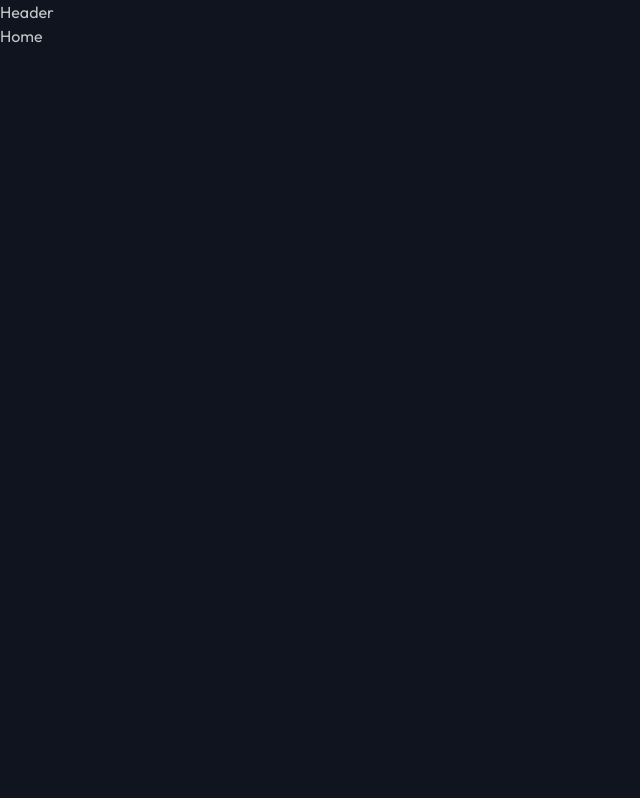
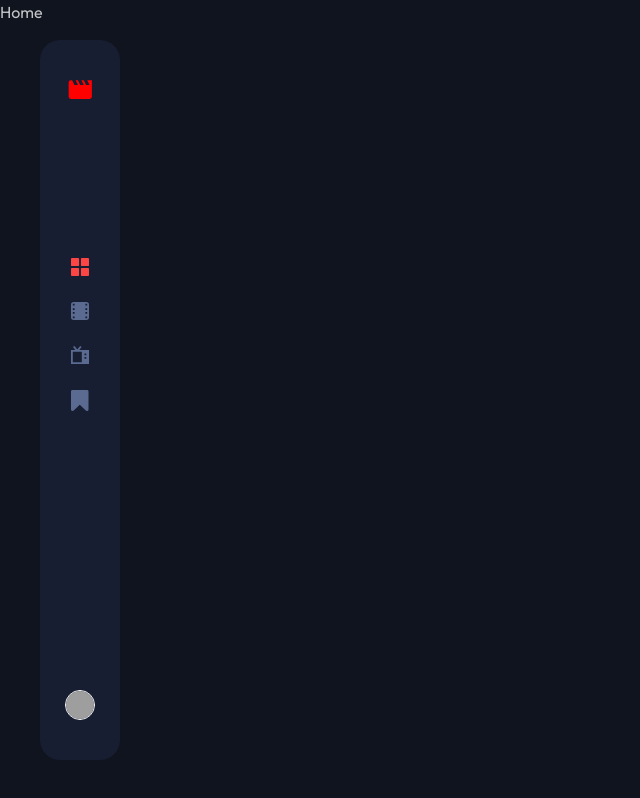
Before and after one commit to riteshkumarldh/Entertainment-web-app, a React (Vite) app: page / in a window 1280 px wide. Shown: the whole page, without its empty margins (0-640 px from the left). Built offline with nearby package versions, Linux system fonts and the light colour scheme; grey boxes are pictures that could not be loaded.

Commit message:
ui - header completed

```diff
--- /dev/null
+++ b/src/components/Avatar.jsx
@@ -0,0 +1,9 @@
+import avatar from "../assets/image-avatar.png";
+
+export default function Avatar() {
+  return (
+    <figure className="avatar">
+      <img className="avatar__img" src={avatar} alt="avatar" />
+    </figure>
+  );
+}
--- a/src/components/Header.jsx
+++ b/src/components/Header.jsx
@@ -1,3 +1,16 @@
+// components
+import Avatar from "./Avatar";
+import Logo from "./Logo";
+import Navbar from "./Navbar";
+
 export default function Header() {
-  return <div>Header</div>;
+  return (
+    <header className="header">
+      <div className="header__container">
+        <Logo />
+        <Navbar />
+        <Avatar />
+      </div>
+    </header>
+  );
 }
--- /dev/null
+++ b/src/components/Logo.jsx
@@ -0,0 +1,17 @@
+import { Link } from "react-router-dom";
+
+export default function Logo() {
+  return (
+    <Link to="/" className="logo">
+      <svg
+        xmlns="http://www.w3.org/2000/svg"
+        viewBox="0 0 33 27"
+        fill="red"
+        stroke="none"
+        width="1.5em"
+      >
+        <path d="m26.463.408 3.2 6.4h-4.8l-3.2-6.4h-3.2l3.2 6.4h-4.8l-3.2-6.4h-3.2l3.2 6.4h-4.8l-3.2-6.4h-1.6a3.186 3.186 0 0 0-3.184 3.2l-.016 19.2a3.2 3.2 0 0 0 3.2 3.2h25.6a3.2 3.2 0 0 0 3.2-3.2V.408h-6.4Z" />
+      </svg>
+    </Link>
+  );
+}
--- /dev/null
+++ b/src/components/Navbar.jsx
@@ -0,0 +1,58 @@
+import { NavLink } from "react-router-dom";
+
+export default function Navbar() {
+  return (
+    <nav className="navbar">
+      <ul className="navbar__list">
+        <li className="navbar__list--item">
+          <NavLink to="/" className="navbar__list--link">
+            <svg
+              xmlns="http://www.w3.org/2000/svg"
+              viewBox="0 0 20 20"
+              fill="currentColor"
+              stroke="none"
+            >
+              <path d="M8 0H1C.4 0 0 .4 0 1v7c0 .6.4 1 1 1h7c.6 0 1-.4 1-1V1c0-.6-.4-1-1-1Zm0 11H1c-.6 0-1 .4-1 1v7c0 .6.4 1 1 1h7c.6 0 1-.4 1-1v-7c0-.6-.4-1-1-1ZM19 0h-7c-.6 0-1 .4-1 1v7c0 .6.4 1 1 1h7c.6 0 1-.4 1-1V1c0-.6-.4-1-1-1Zm0 11h-7c-.6 0-1 .4-1 1v7c0 .6.4 1 1 1h7c.6 0 1-.4 1-1v-7c0-.6-.4-1-1-1Z" />
+            </svg>
+          </NavLink>
+        </li>
+        <li className="navbar__list--item">
+          <NavLink to="/movies" className="navbar__list--link">
+            <svg
+              xmlns="http://www.w3.org/2000/svg"
+              viewBox="0 0 20 20"
+              fill="currentColor"
+              stroke="none"
+            >
+              <path d="M16.956 0H3.044A3.044 3.044 0 0 0 0 3.044v13.912A3.044 3.044 0 0 0 3.044 20h13.912A3.044 3.044 0 0 0 20 16.956V3.044A3.044 3.044 0 0 0 16.956 0ZM4 9H2V7h2v2Zm-2 2h2v2H2v-2Zm16-2h-2V7h2v2Zm-2 2h2v2h-2v-2Zm2-8.26V4h-2V2h1.26a.74.74 0 0 1 .74.74ZM2.74 2H4v2H2V2.74A.74.74 0 0 1 2.74 2ZM2 17.26V16h2v2H2.74a.74.74 0 0 1-.74-.74Zm16 0a.74.74 0 0 1-.74.74H16v-2h2v1.26Z" />
+            </svg>
+          </NavLink>
+        </li>
+        <li className="navbar__list--item">
+          <NavLink to="/tvshows" className="navbar__list--link">
+            <svg
+              xmlns="http://www.w3.org/2000/svg"
+              viewBox="0 0 20 20"
+              fill="currentColor"
+              stroke="none"
+            >
+              <path d="M20 4.481H9.08l2.7-3.278L10.22 0 7 3.909 3.78.029 2.22 1.203l2.7 3.278H0V20h20V4.481Zm-8 13.58H2V6.42h10v11.64Zm5-3.88h-2v-1.94h2v1.94Zm0-3.88h-2V8.36h2v1.94Z" />
+            </svg>
+          </NavLink>
+        </li>
+        <li className="navbar__list--item">
+          <NavLink to="/bookmark" className="navbar__list--link">
+            <svg
+              xmlns="http://www.w3.org/2000/svg"
+              viewBox="0 0 12 14"
+              fill="currentColor"
+              stroke="none"
+            >
+              <path d="M10.61 0c.14 0 .273.028.4.083a1.03 1.03 0 0 1 .657.953v11.928a1.03 1.03 0 0 1-.656.953c-.116.05-.25.074-.402.074-.291 0-.543-.099-.756-.296L5.833 9.77l-4.02 3.924c-.218.203-.47.305-.756.305a.995.995 0 0 1-.4-.083A1.03 1.03 0 0 1 0 12.964V1.036A1.03 1.03 0 0 1 .656.083.995.995 0 0 1 1.057 0h9.552Z" />
+            </svg>
+          </NavLink>
+        </li>
+      </ul>
+    </nav>
+  );
+}
--- /dev/null
+++ b/src/styles/header/_avatar.scss
@@ -0,0 +1,9 @@
+.avatar {
+  aspect-ratio: 1/1;
+  &__img {
+    width: 30px;
+    height: 30px;
+    border-radius: 50%;
+    border: 1px solid white;
+  }
+}
--- a/src/styles/header/_header.scss
+++ b/src/styles/header/_header.scss
@@ -0,0 +1,32 @@
+.header {
+  background-color: var(--header-bg);
+  padding-inline: 2rem;
+  height: 6rem;
+
+  @include medium() {
+    margin: 4rem;
+    border-radius: 2rem;
+    height: 8rem;
+    padding-inline: 3rem;
+  }
+
+  @include large() {
+    position: fixed;
+    width: 8rem;
+    height: calc(100vh - 8rem);
+  }
+
+  &__container {
+    @include flex-between();
+    height: inherit;
+    gap: 2rem;
+
+    @include large() {
+      flex-direction: column;
+      padding-block: 4rem;
+    }
+  }
+}
+
+@import "./navbar";
+@import "./avatar";
--- /dev/null
+++ b/src/styles/header/_navbar.scss
@@ -0,0 +1,41 @@
+.navbar {
+  &__list {
+    @include flex-center();
+    align-items: center;
+    gap: 1.5rem;
+
+    @include small() {
+      gap: 2rem;
+    }
+
+    @include medium() {
+      gap: 3rem;
+    }
+
+    @include large() {
+      flex-direction: column;
+      gap: 2rem;
+      margin-top: -12rem;
+    }
+
+    &--item {
+      .active {
+        svg {
+          fill: var(--accent);
+        }
+      }
+    }
+
+    &--link {
+      &:hover {
+        svg {
+          fill: #fff;
+        }
+      }
+      svg {
+        width: 1.8rem;
+        fill: var(--navbar-btn);
+      }
+    }
+  }
+}
```
